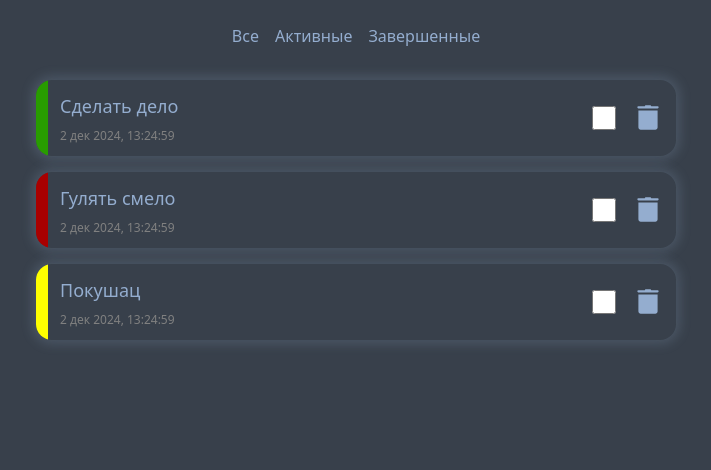
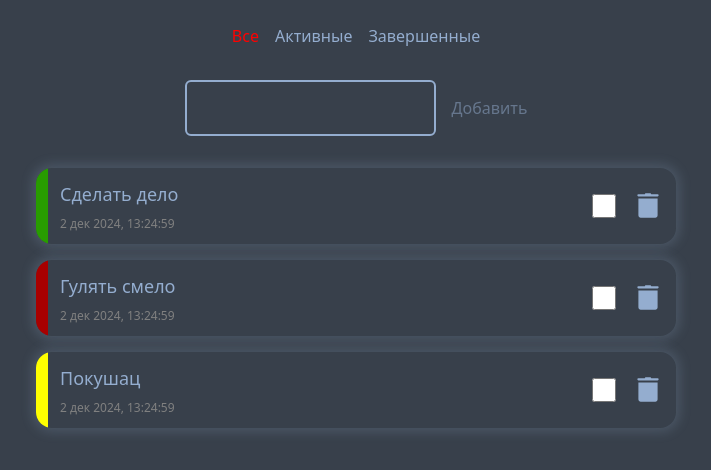
Before and after one commit to NikulinAlexey/to-do-list, a React (Vite) app: page / in a window 1280 px wide. Shown: the top 470 px of the page, without its empty margins (284-995 px from the left). Built offline with nearby package versions, Linux system fonts and the light colour scheme.

Commit message:
добавляет сырую форму

```diff
--- /dev/null
+++ b/src/components/AddForm.tsx
@@ -0,0 +1,46 @@
+"use client";
+
+import { cn } from "../libs/utils";
+
+import Input from "./Input";
+import { FormEvent, useEffect, useState } from "react";
+
+interface AddFormProps {
+  className?: string;
+  addTask: () => void;
+}
+
+function AddForm({ className, addTask }: AddFormProps) {
+  const [taskValue, setTaskValue] = useState<string>("");
+
+  function handleAddTask(e: Event) {
+    alert("Task added");
+    addTask();
+    setTaskValue("");
+  }
+
+  useEffect(() => {
+    console.log(taskValue);
+  }, [taskValue]);
+  return (
+    <form
+      className={cn("flex mb-8 justify-center gap-x-4", className)}
+      onSubmit={(e: FormEvent) => handleAddTask(e)}
+    >
+      {/* <Input /> */}
+      <Input value={taskValue} handleChange={setTaskValue} />
+      <button
+        disabled={taskValue?.length === 0}
+        type="submit"
+        aria-label="Добавить задание"
+        className={cn("", {
+          "opacity-50 cursor-not-allowed": taskValue?.length === 0,
+        })}
+      >
+        Добавить
+      </button>
+    </form>
+  );
+}
+
+export default AddForm;
--- a/src/components/App.tsx
+++ b/src/components/App.tsx
@@ -1,3 +1,4 @@
+import AddForm from "./AddForm";
 import Filter from "./Filter";
 import TaskList from "./TaskList";
 
@@ -20,13 +21,20 @@ const tasks = [
 ];
 
 function App() {
-
+  function addTask(e: Event) {
+    e.preventDefault();
+    alert("Task added");
+  }
+  function deleteTask(id: number) {
+    alert(`Task ${id} deleted`);
+  }
   return (
-    <div className='h-full w-[50%] mx-auto mt-6'>
+    <div className="h-full w-[50%] mx-auto mt-6">
       <Filter />
-      <TaskList tasks={tasks}/>
+      <AddForm addTask={addTask} />
+      <TaskList tasks={tasks} deleteTask={deleteTask} />
     </div>
-  )
+  );
 }
 
-export default App
+export default App;
--- a/src/components/Filter.tsx
+++ b/src/components/Filter.tsx
@@ -1,6 +1,6 @@
 "use client";
 
-import { useState } from "react";
+import { useState, MouseEvent } from "react";
 
 import { cn } from "../libs/utils";
 
@@ -9,17 +9,17 @@ interface FilterProps {
 }
 
 function Filter({ className }: FilterProps) {
-  const { activeBtn, setActiveBtn } = useState(0);
+  const [activeBtn, setActiveBtn] = useState(0);
 
   return (
     <ul className={cn("flex gap-4 justify-center px-4 mb-8", className)}>
       <li>
         <button
           id="0"
-          onClick={() => {}}
+          onClick={(e) => setActiveBtn(Number(e.target.id))}
           type="button"
           className={cn("", {
-            "text-[gray]": activeBtn === 0,
+            "text-[red]": activeBtn === 0,
           })}
         >
           Все
@@ -27,10 +27,11 @@ function Filter({ className }: FilterProps) {
       </li>
       <li>
         <button
-          onClick={() => {}}
+          id="1"
+          onClick={(e) => setActiveBtn(Number(e.target.id))}
           type="button"
           className={cn("", {
-            "text-[gray]": activeBtn === 1,
+            "text-[red]": activeBtn === 1,
           })}
         >
           Активные
@@ -38,10 +39,11 @@ function Filter({ className }: FilterProps) {
       </li>
       <li>
         <button
-          onClick={() => {}}
+          id="2"
+          onClick={(e) => setActiveBtn(Number(e.target.id))}
           type="button"
           className={cn("", {
-            "text-[gray]": activeBtn === 2,
+            "text-[red]": activeBtn === 2,
           })}
         >
           Завершенные
--- /dev/null
+++ b/src/components/Input.tsx
@@ -0,0 +1,31 @@
+"use client";
+
+
+import { cn } from "../libs/utils";
+
+interface InputProps {
+  className?: string;
+  type?: string;
+  value: string | undefined;
+  handleChange: (value: string) => void;
+}
+
+function Input({ className, type, value, handleChange }: InputProps) {
+  return (
+    <div
+      className={cn(
+        "h-14 border-second border-2 rounded-md p-2 focus-within",
+        className
+      )}
+    >
+      <input
+        onChange={(e) => handleChange(e.target.value)}
+        value={value}
+        type={type || "text"}
+        className="h-full w-full bg-transparent"
+      />
+    </div>
+  );
+}
+
+export default Input;
--- a/src/components/Task.tsx
+++ b/src/components/Task.tsx
@@ -7,12 +7,13 @@ interface TaskProps {
     text: string;
     id: number;
   };
+  deleteTask: (id: number) => void;
 }
-function Task({ task }: TaskProps) {
+function Task({ task, deleteTask }: TaskProps) {
   // const time = useGetTime();
   // const { dayOfMonth, monthOfYear } = time;
 
-  const { text, priority } = task;
+  const { text, priority, id } = task;
 
   return (
     <div className="relative rounded-2xl shadow-primary overflow-hidden ">
@@ -24,7 +25,12 @@ function Task({ task }: TaskProps) {
         </div>
         <div className="flex gap-4 items-center ml-4">
           <input type="checkbox" className="h-6 w-6" />
-          <button type="button" className="" aria-label="Удалить задание">
+          <button
+            type="button"
+            className=""
+            aria-label="Удалить задание"
+            onClick={() => deleteTask(id)}
+          >
             <TrashIcon />
           </button>
         </div>
--- a/src/components/TaskList.tsx
+++ b/src/components/TaskList.tsx
@@ -6,14 +6,15 @@ interface TaskListProps {
     id: number;
     priority: string;
   }[];
+  deleteTask: (id:number) => void;
 }
 
-function TaskList({tasks}: TaskListProps) {
+function TaskList({tasks, deleteTask}: TaskListProps) {
   return (
     <ul className="flex flex-col gap-4">
       {tasks.map((task) => (
         <li key={task.id}>
-          <Task task={task} />
+          <Task task={task} deleteTask={deleteTask} />
         </li>
       ))}
     </ul>
--- a/src/index.css
+++ b/src/index.css
@@ -6,6 +6,15 @@
   --c-main-color: #38404B;
   --c-typo-color: #94ADCF;
 }
+
+*:focus {
+  outline: none;
+}
+
+*:focus-visible {
+  outline: 1px solid var(--c-typo-color);
+}
+
 body {
   font-family: system-ui, -apple-system, BlinkMacSystemFont, 'Segoe UI', Roboto, Oxygen, Ubuntu, Cantarell, 'Open Sans', 'Helvetica Neue', sans-serif;
   background-color: var(--c-main-color);
--- a/tailwind.config.js
+++ b/tailwind.config.js
@@ -6,6 +6,9 @@ export default {
       normal: "#289c00",
       medium: "yellow",
       high: "#a80000",
+      transparent: "transparent",
+      first: "#38404B",
+      second: "#94ADCF",
     },
     extend: {
       boxShadow: {
```
